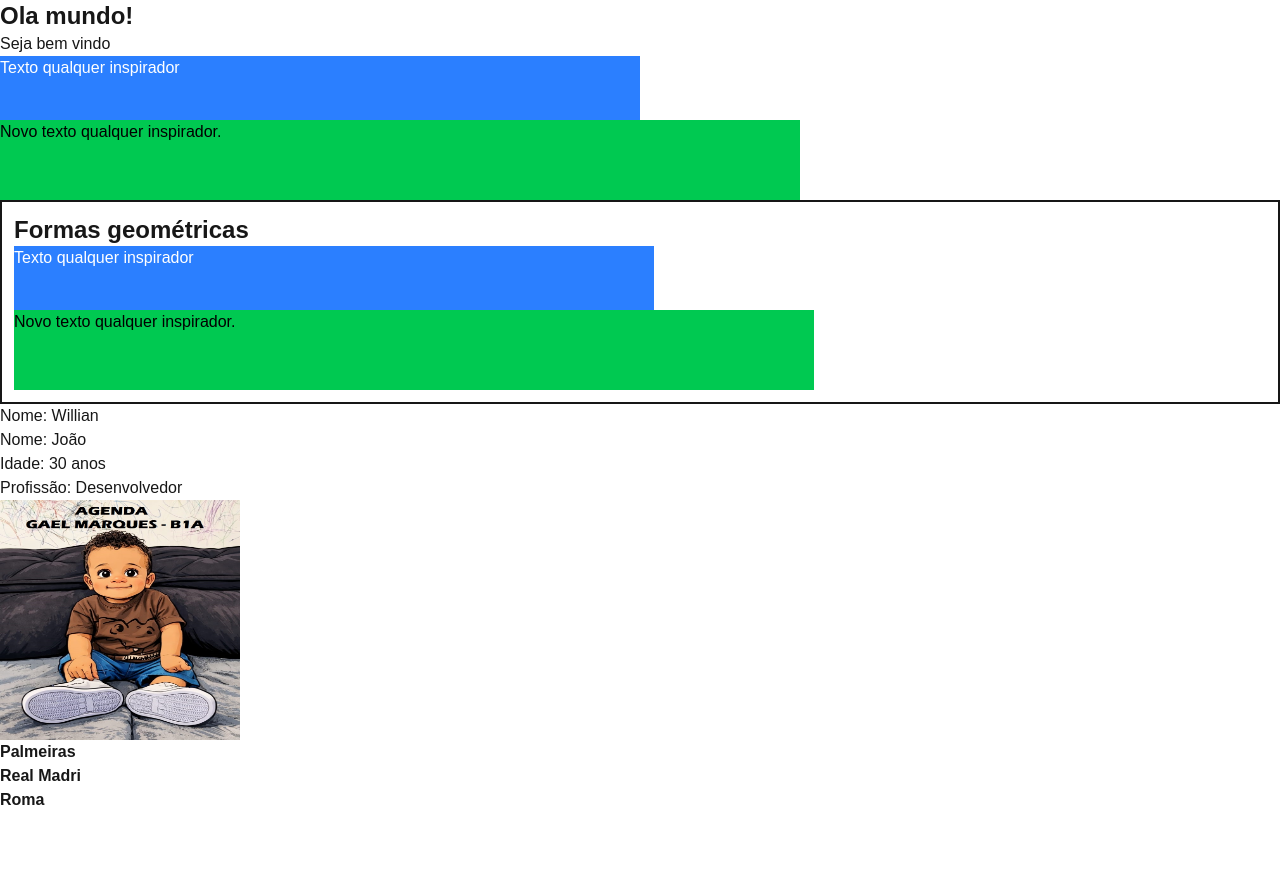
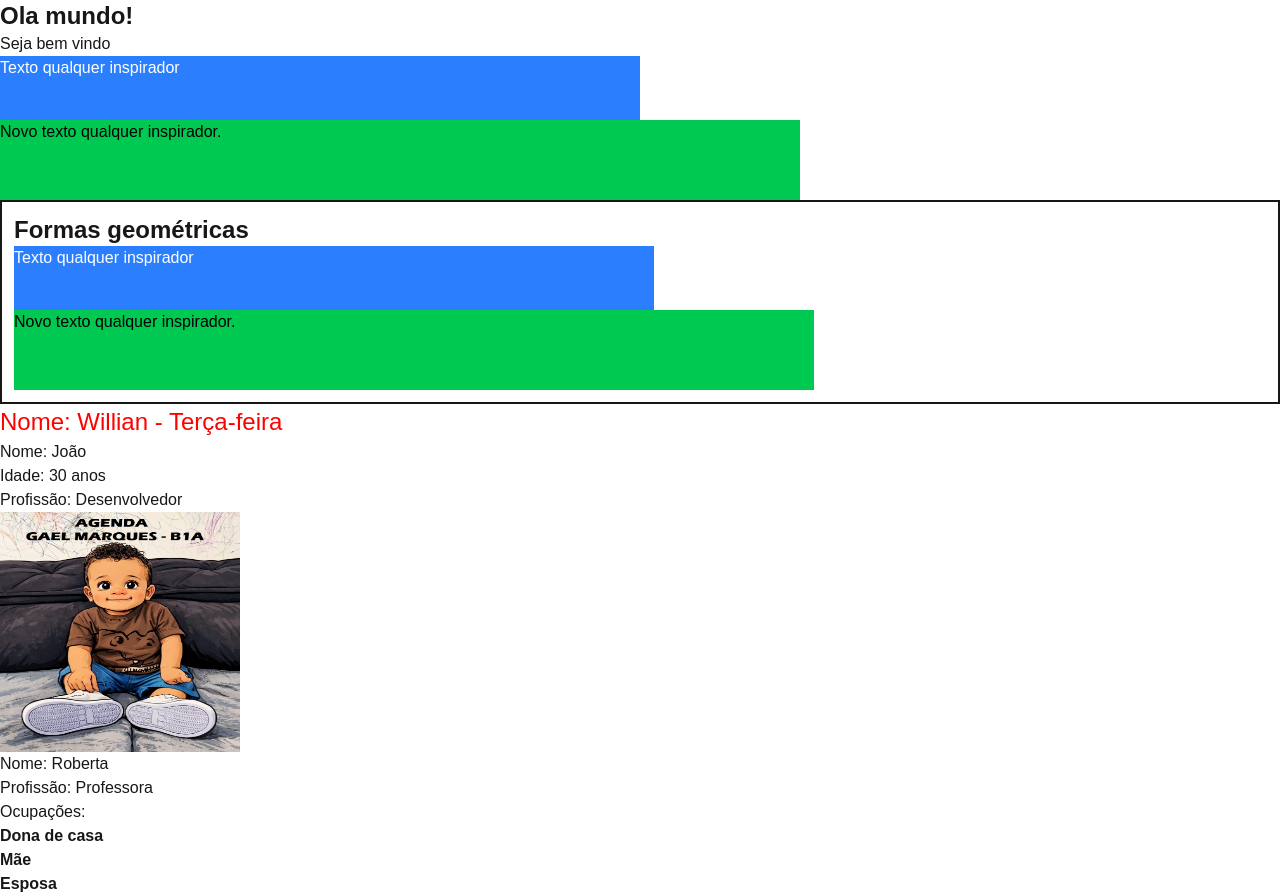
Before and after one commit to Wiillboss/react, a Next.js app in the folder react_primeiro_projeto/: page / in a window 1280 px wide. Before the commit the page ends 812 px from the top, so only its background shows below. Built offline with nearby package versions, Linux system fonts and the light colour scheme.

Commit message:
atualizações

```diff
--- a/react_primeiro_projeto/app/components/Person.tsx
+++ b/react_primeiro_projeto/app/components/Person.tsx
@@ -6,22 +6,35 @@
 
 //a tag img por natureza é uma tag auto fechada, ou seja, ela não tem um fechamento explícito, e isso causaria um erro de sintaxe se fosse usada dentro de uma tag sem nomeada. Para evitar esse erro, é necessário usar a tag img como uma tag normal, ou seja, com um fechamento explícito, como por exemplo: <img src="caminho/para/imagem.jpg" alt="Descrição da imagem"></img>.
 
+const getWeekDay = (day: number): string => {
+    const weekDays: string[] = ["Domingo", "Segunda-feira", "Terça-feira", "Quarta-feira", "Quinta-feira", "Sexta-feira", "Sábado"];
+    return weekDays[day];
+}
+
 export const Person = () => {
     const name: string = "Willian";
     const avatar: string = "/WhatsApp Image 2026-02-03 at 12.30.09.jpg";
 
+    //criando um objeto para representar a esposa do personagem, com as propriedades nome e profissao, e usando esse objeto para exibir as informações da esposa na tela.
+    const esposa = {
+        nome: "Roberta",
+        profissao: "Professora",
+        ocupacoes: ['Dona de casa', 'Mãe', 'Esposa']
+    };
     return (
         <>
-            <h1>Nome: {name}</h1>
+            <h1 style={{ color: 'red', fontSize: '1.5rem' }}> Nome: {name} - {getWeekDay(new Date().getDay())} </h1>
             <p>Nome: João</p>
             <p>Idade: 30 anos</p>
             <p>Profissão: Desenvolvedor</p>
-            <img src={avatar} alt="Descrição da imagem" className="w-60 h-60"/>
-
+            <img src={avatar} alt="Descrição da imagem" className="w-60 h-60" />
+            <p>Nome: {esposa.nome}</p>
+            <p>Profissão: {esposa.profissao}</p>
+            <p>Ocupações:</p>
             <ul className="font-bold">
-                <li>Palmeiras</li>
-                <li>Real Madri</li>
-                <li>Roma</li>
+                {esposa.ocupacoes.map((ocupacao, index) => (
+                    <li key={index}>{ocupacao}</li>
+                ))}
             </ul>
         </>
     );
```
